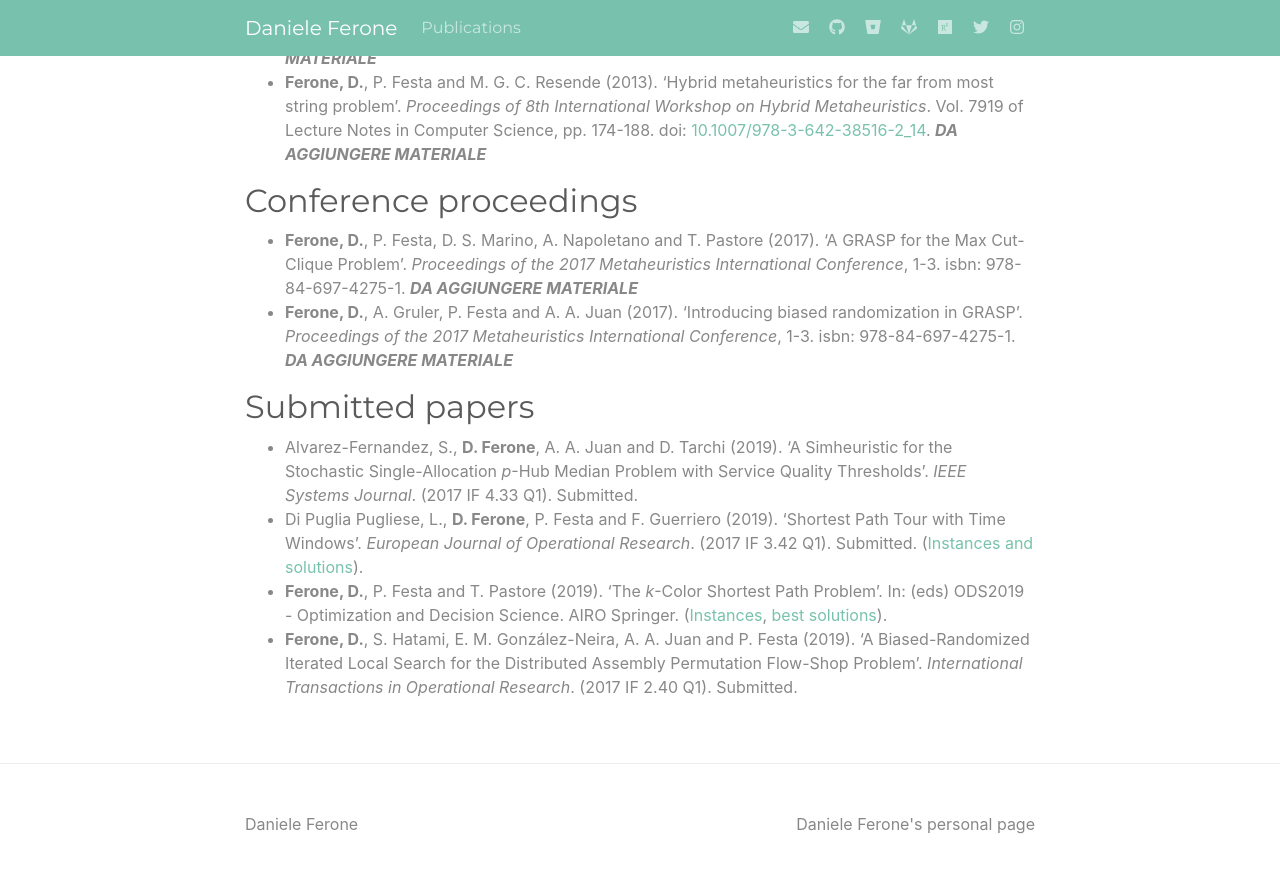
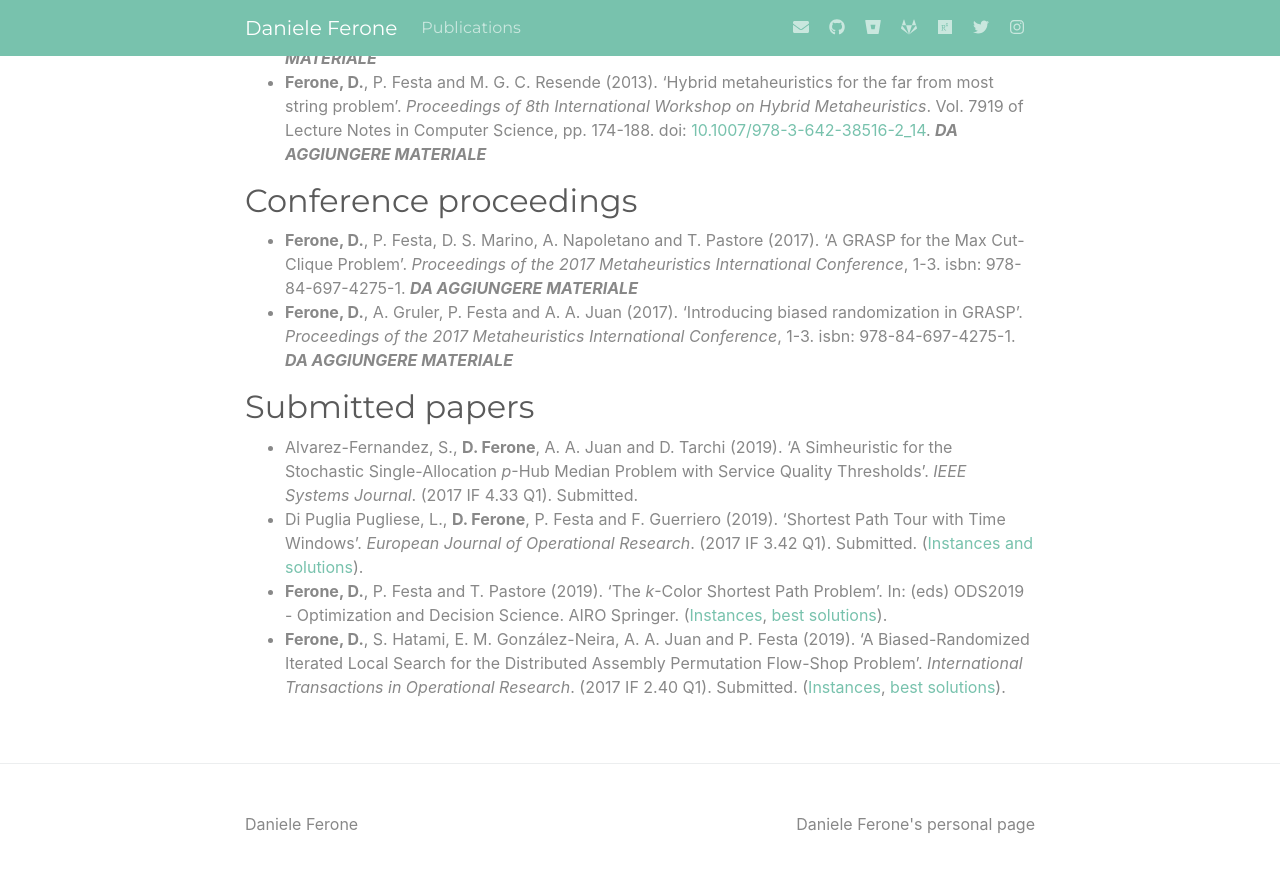
Before and after one commit to fdaniele85/fdaniele85.github.io, a Jekyll site: the page built from pages/publications.html, in a window 1280 px wide and 900 px high, scrolled down 1623 px. Shown: the top 873 px of the window. Built offline with Jekyll 4.4.1, drawn with Linux system fonts in a browser that asks for light colours; nearby versions of some CDN libraries.

Commit message:
Instances and results for DAPFSP

```diff
--- a/pages/publications.html
+++ b/pages/publications.html
@@ -55,5 +55,5 @@ title: Publications
 
 	<li><strong>Ferone, D.</strong>, P. Festa and T. Pastore (2019). ‘The <em>k</em>-Color Shortest Path Problem’. In: (eds) ODS2019 - Optimization and Decision Science. AIRO Springer. (<a href="http://bit.ly/2K57KjQ">Instances</a>, <a href="http://bit.ly/2I30y5B">best solutions</a>).</li>
 
-	<li><strong>Ferone, D.</strong>, S. Hatami, E. M. González-Neira, A. A. Juan and P. Festa (2019). ‘A Biased-Randomized Iterated Local Search for the Distributed Assembly Permutation Flow-Shop Problem’. <em>International Transactions in Operational Research</em>. (2017 IF 2.40 Q1). Submitted.</li>
+	<li><strong>Ferone, D.</strong>, S. Hatami, E. M. González-Neira, A. A. Juan and P. Festa (2019). ‘A Biased-Randomized Iterated Local Search for the Distributed Assembly Permutation Flow-Shop Problem’. <em>International Transactions in Operational Research</em>. (2017 IF 2.40 Q1). Submitted. (<a href="http://bit.ly/2MEnw7j">Instances</a>, <a href="http://bit.ly/2KaoDcX">best solutions</a>).</li>
 </ul>
```
